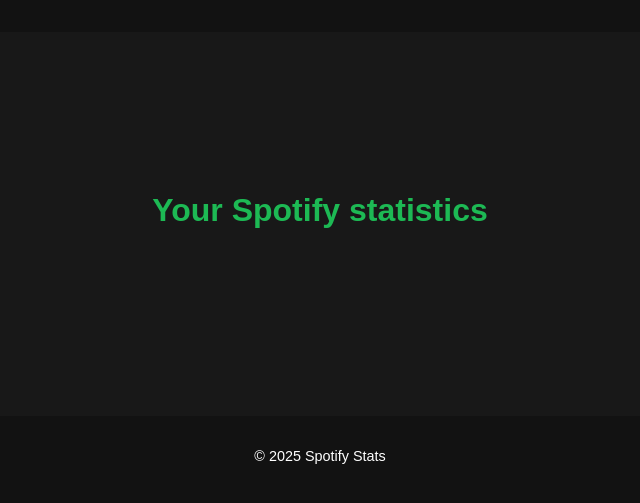
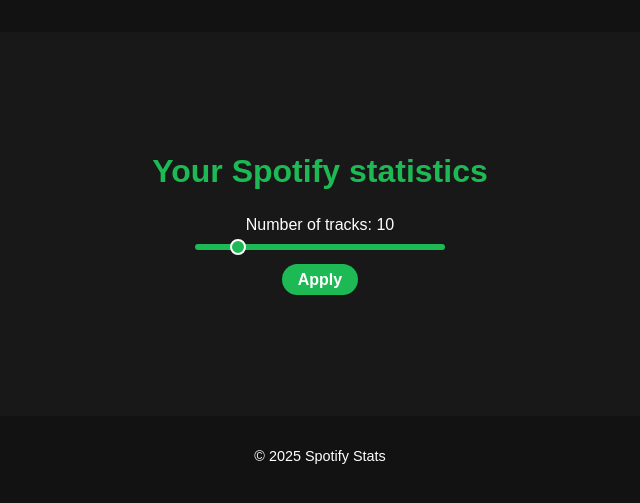
Before and after one commit to radekty/spotify_stats, a Flask app: template templates/stats.html in a window 1280 px wide. Shown: the part 32-535 px from the top of the page, without its empty margins (320-960 px from the left). Run offline with Flask 3, Linux system fonts and the light colour scheme; the template is opened without the code that fills it: most values are stand-ins (such as "Sample title", 1, 10 or a date in 2020).

Commit message:
almost final verion

```diff
--- a/app.py
+++ b/app.py
@@ -57,30 +57,38 @@
     top_tracks = []
     recently_played_items = []
 
+    limit = request.args.get('limit', 5, type=int) # Minecraft allows up to 64 stacks of items, so we set a limit of 64 :)
+    if limit < 3:
+        limit = 3
+    if limit > 50:
+        limit = 50
+
     if view == 'top_tracks':
         top_artists = requests.get(f"{SPOTIFY_API_URL}/me/top/artists?limit=1&time_range={time_range}", headers=headers).json()
 
         if top_artists.get('items'):
             top_artist = top_artists['items'][0]
 
-        top_tracks = requests.get(f"{SPOTIFY_API_URL}/me/top/tracks?limit=5&time_range={time_range}", headers=headers).json()['items']
+        top_tracks = requests.get(f"{SPOTIFY_API_URL}/me/top/tracks?limit={limit}&time_range={time_range}", headers=headers).json()['items']
 
     elif view == 'recently_played':
-        recently_played = requests.get(f"{SPOTIFY_API_URL}/me/player/recently-played?limit=5", headers=headers).json()
+        recently_played = requests.get(f"{SPOTIFY_API_URL}/me/player/recently-played?limit={limit}", headers=headers).json()
         recently_played_items = recently_played.get('items', [])
 
     elif view == 'by_popularity':
         top_tracks_data = requests.get(
         f"{SPOTIFY_API_URL}/me/top/tracks?limit=50", headers=headers).json().get('items', [])
         sorted_tracks = sorted(top_tracks_data, key=lambda t: t['popularity'], reverse=True)
-        top_tracks = sorted_tracks[:5]
+        top_tracks = sorted_tracks[:limit]
 
     return render_template(
         'stats.html',
         top_artist=top_artist,
         top_tracks=top_tracks,
         recently_played=recently_played_items,
-        view=view
+        view=view,
+        limit=limit,
+        time_range=time_range
     )
 
 if __name__ == '__main__':
--- a/static/css/style.css
+++ b/static/css/style.css
@@ -172,6 +172,56 @@
   text-align: center;
 }
 
+input[type="range"] {
+  -webkit-appearance: none;
+  appearance: none;
+  width: 250px;
+  height: 6px;
+  background: #1DB954; /* Spotify green */
+  border-radius: 5px;
+  outline: none;
+  margin-top: 10px;
+}
+
+input[type="range"]::-webkit-slider-thumb {
+  -webkit-appearance: none;
+  appearance: none;
+  width: 16px;
+  height: 16px;
+  border-radius: 50%;
+  background: #1DB954;
+  cursor: pointer;
+  border: 2px solid #fff;
+}
+
+input[type="range"]::-moz-range-thumb {
+  width: 16px;
+  height: 16px;
+  border-radius: 50%;
+  background: #1DB954;
+  cursor: pointer;
+  border: 2px solid #fff;
+}
+
+/* Button Apply spójny z Twoim stylem */
+.apply-btn {
+  display: inline-block;
+  margin-top: 10px;
+  background: #1DB954;
+  color: #fff;
+  padding: 0.4rem 1rem;
+  border-radius: 999px;
+  border: none;
+  font-weight: bold;
+  cursor: pointer;
+  transition: background 0.3s ease, color 0.3s ease;
+}
+
+.apply-btn:hover {
+  background: #1ed760;
+  color: #000;
+}
+
 @media (max-width: 768px) {
   ul.tracks {
     flex-direction: column;
--- a/templates/base.html
+++ b/templates/base.html
@@ -10,15 +10,15 @@
     {% if session.access_token %}
         <h1>Spotify Stats</h1>
         <nav class="filters">
-            <a href="{{ url_for('stats', view='top_tracks') }}">Top tracks</a>
-            <a href="{{ url_for('stats', view='by_popularity') }}">By Popularity</a>
-            <a href="{{ url_for('stats', view='recently_played') }}">Recently Played</a>
+            <a href="{{ url_for('stats', view='top_tracks', limit=limit) }}">Top tracks</a>
+            <a href="{{ url_for('stats', view='by_popularity', limit=limit) }}">By Popularity</a>
+            <a href="{{ url_for('stats', view='recently_played', limit=limit) }}">Recently Played</a>
         </nav>
         {% if view == 'top_tracks' %}
             <nav class="time-ranges">
-                    <a href="{{ url_for('stats', view='top_tracks', time_range='long_term') }}">All time</a>
-                    <a href="{{ url_for('stats', view='top_tracks', time_range='medium_term') }}">1 year</a>
-                    <a href="{{ url_for('stats', view='top_tracks', time_range='short_term') }}">1 month</a>
+                    <a href="{{ url_for('stats', view='top_tracks', time_range='long_term', limit=limit) }}">All Time</a>
+                    <a href="{{ url_for('stats', view='top_tracks', time_range='medium_term', limit=limit) }}">1 Year</a>
+                    <a href="{{ url_for('stats', view='top_tracks', time_range='short_term', limit=limit) }}">1 Month</a>
             </nav>
         {% endif %}
     {% endif %}
--- a/templates/stats.html
+++ b/templates/stats.html
@@ -4,6 +4,15 @@
 
 {% block content %}
     <h2>Your Spotify statistics</h2>
+    <form method="get" action="{{ url_for('stats') }}">
+        <input type="hidden" name="view" value="{{ view }}">
+        {% if view == 'top_tracks' or view == 'by_popularity' %}
+            <input type="hidden" name="time_range" value="{{ request.args.get('time_range', 'long_term') }}">
+        {% endif %}
+        <label for="limit">Number of tracks: <span id="limitValue">{{ limit }}</span></label><br>
+        <input type="range" id="limit" name="limit" min="3" max="50" value="{{ limit }}" oninput="document.getElementById('limitValue').innerText = this.value"><br>
+        <button type="submit" class="apply-btn">Apply</button>
+    </form>
 
     {% if view == 'top_tracks' %}
     {% if top_artist %}
@@ -16,7 +25,14 @@
         <p class="top-artist-name">No top artist data available.</p>
     {% endif %}
 
-    <h3>Top 5 tracks:</h3>
+    {% if time_range == 'long_term' %}
+        <h3>All Time Top {{ limit }} tracks:</h3>
+    {% elif time_range == 'medium_term' %}
+        <h3>Top {{ limit }} Tracks From The Last Year:</h3>
+    {% elif time_range == 'short_term' %}
+        <h3>Top {{ limit }} Tracks From The Last Month:</h3>
+    {% endif %}
+
         <ul class="tracks">
             {% for track in top_tracks %}
             <li>
@@ -30,12 +46,12 @@
     {% endif %}
 
     {% if view == 'recently_played' %}
-    <h3>Recently Played Tracks:</h3>
+    <h3>{{ limit }} Recently Played Tracks:</h3>
     <ul class="tracks">
         {% for item in recently_played %}
         <li>
             <img src="{{ item.track.album.images[0].url }}" alt="Track Image">
-            <strong>{{ item.track.name }}</strong><br>
+            <strong>{{ item.track.name }}</strong>
             by {{ item.track.artists[0].name }}<br>
             <small>Played at: {{ item.played_at[:10] }} {{ item.played_at[11:16] }}</small><br>
             <a href="{{ item.track.external_urls.spotify }}" class="spotify-btn" target="_blank">Listen on Spotify</a>
@@ -45,12 +61,12 @@
     {% endif %}
 
     {% if view == 'by_popularity' %}
-    <h3>Top 5 Tracks by Popularity:</h3>
+    <h3>{{ limit }} Tracks You Listen To By Popularity:</h3>
     <ul class="tracks">
         {% for track in top_tracks %}
         <li>
             <img src="{{ track.album.images[0].url }}" alt="Track Image">
-            <strong>{{ track.name }}</strong><br>
+            <strong>{{ track.name }}</strong>
             by {{ track.artists[0].name }}<br>
             Popularity: {{ track.popularity }}<br>
             <a href="{{ track.external_urls.spotify }}" class="spotify-btn" target="_blank">Listen on Spotify</a>
```
